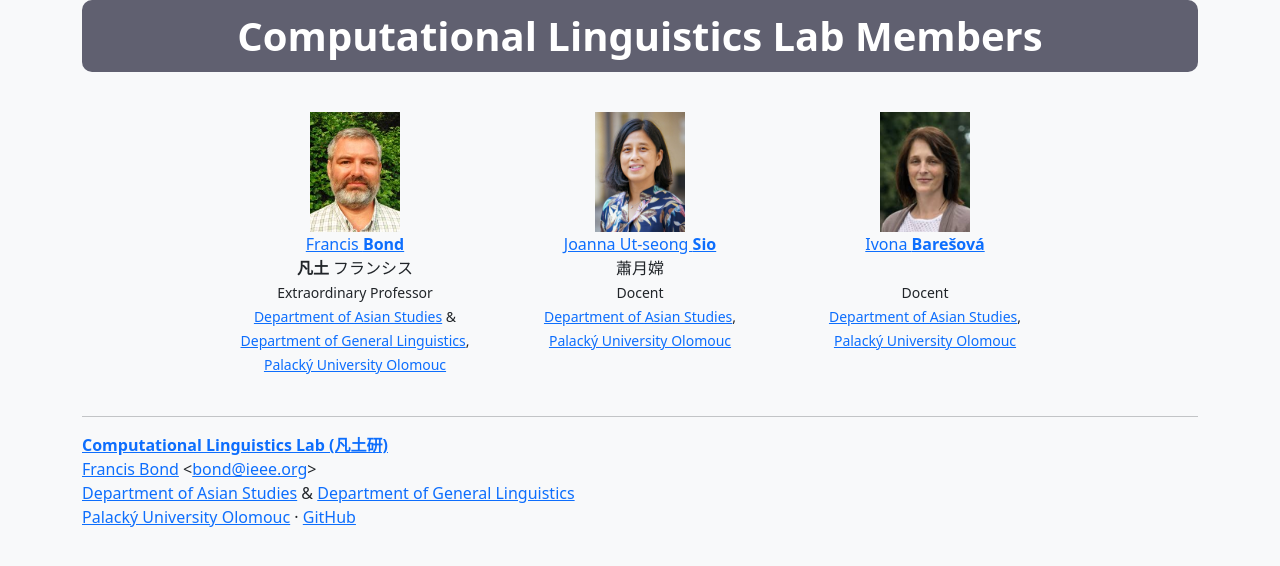
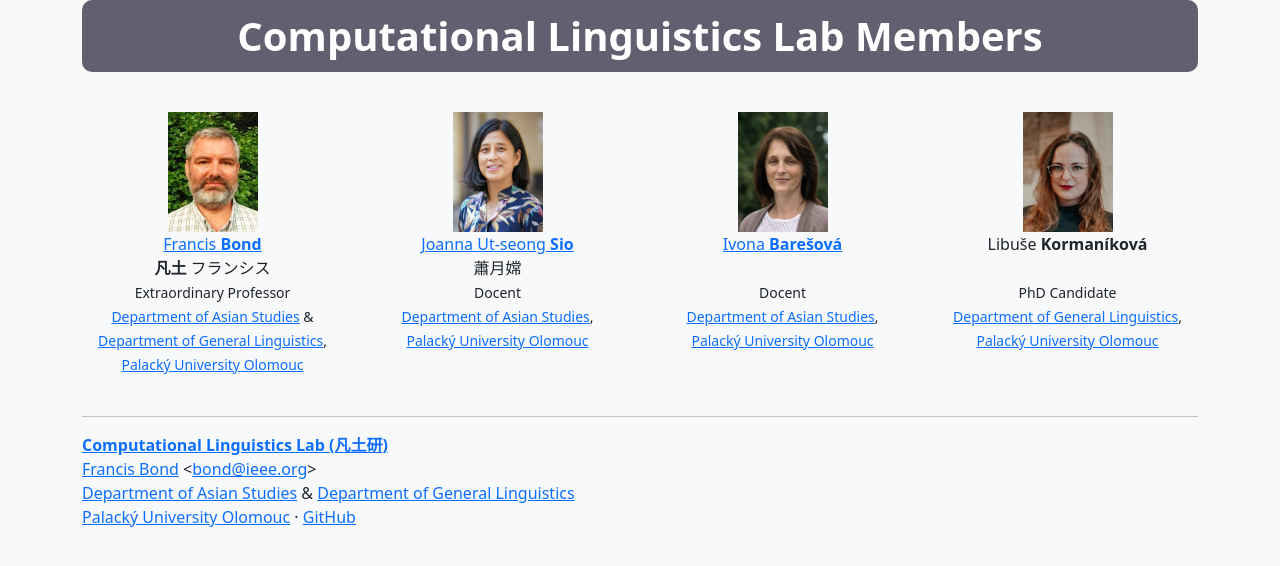
Before and after one commit to bond-lab/bond-lab.github.io, a Flask app: page /members.html in a window 1280 px wide. Shown: the part 48-614 px from the top of the page. Run offline with Flask 3, Linux system fonts and the light colour scheme.

Commit message:
added Libuse as lab member

```diff
--- a/web/templates/members.html
+++ b/web/templates/members.html
@@ -37,6 +37,14 @@
 	    <br><a href="https://kas.upol.cz/en/">Department of Asian Studies</a>,
 	    <br><a href="https://www.upol.cz/en/">Palacký University Olomouc</a></small>
       </div>
+      <div class="col-6 col-md-3 mb-4">
+	      <img class="img-fluid" style="width:90px;height:120px" src="{{ url_for('static', filename='img/libuse.jpg') }}" alt="Libuše Kormaníková">
+	      <br>Libuše <b>Kormaníková</b>
+	    <br>
+	    <br><small>PhD Candidate
+	    <br><a href="https://kol.upol.cz/en/">Department of General Linguistics</a>,
+	    <br><a href="https://www.upol.cz/en/">Palacký University Olomouc</a></small>
+      </div>
     </div>
 
 {% endblock %}
```
Also changed, not shown: TODO.md (+4 -0 lines), docs/members.html (+8 -0 lines), web/static/img/libuse.jpg (added), 1 other file.
